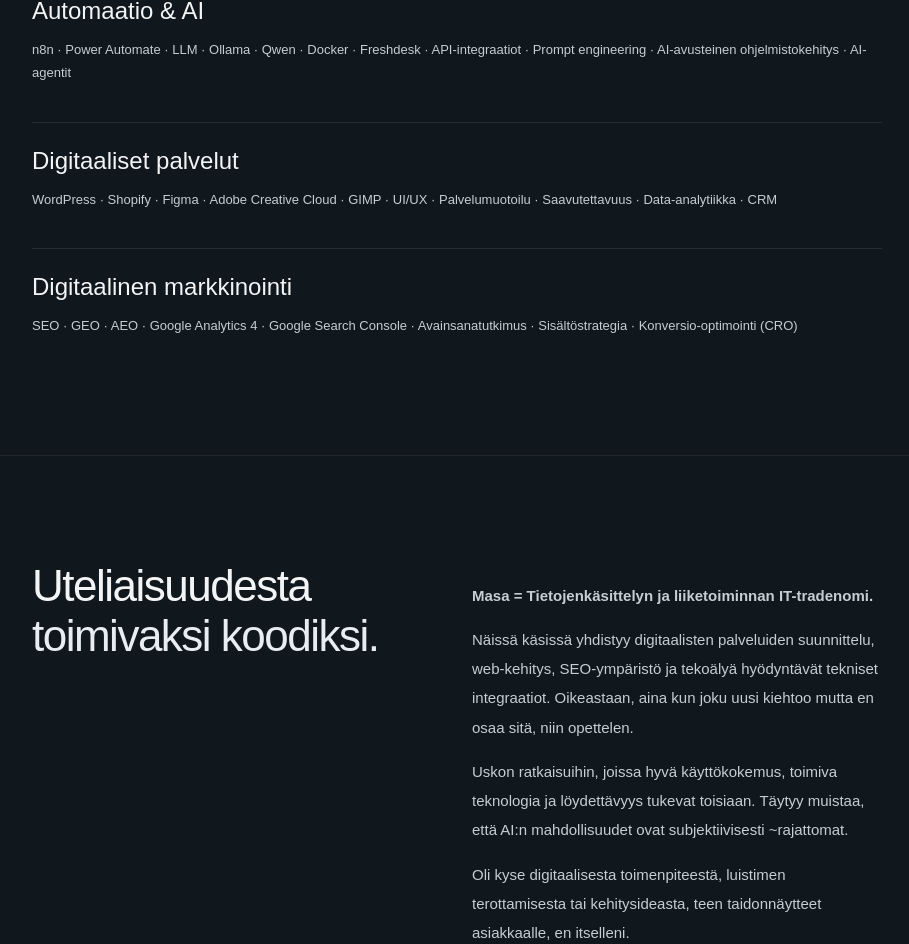
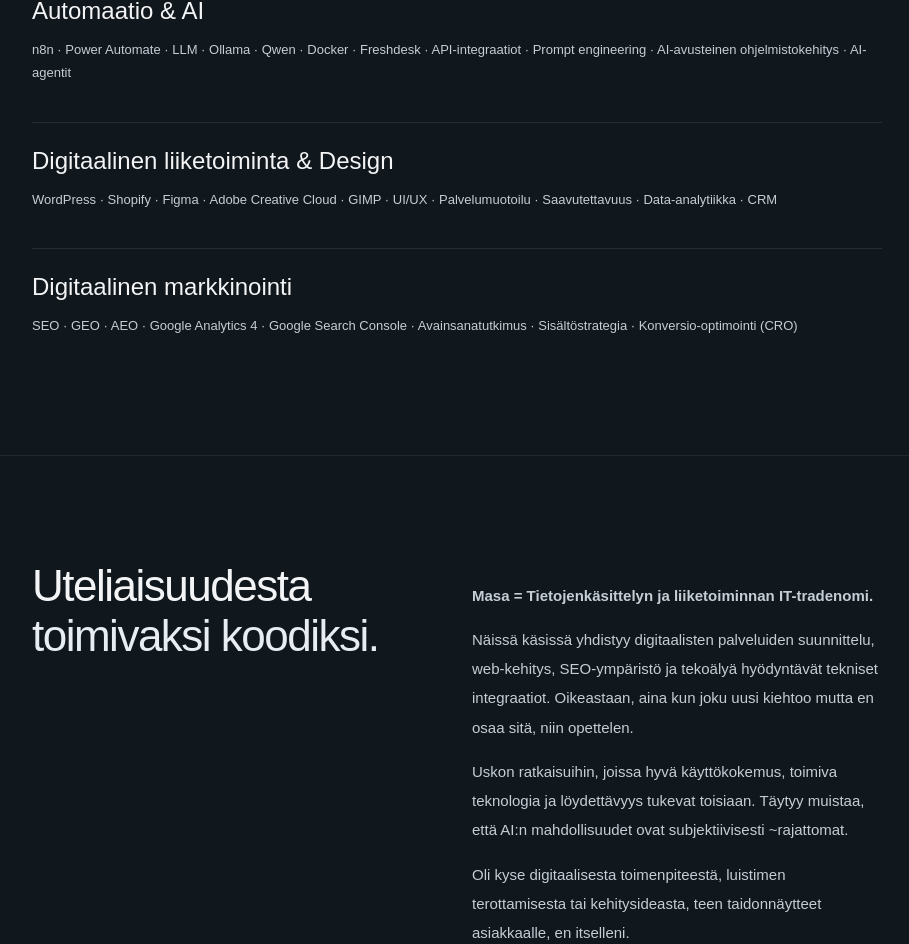
Before and after one commit to ylkka0/Portfolio, a React (Vite) app: page / in a window 1280 px wide. Shown: the part 3571-4515 px from the top of the page, without its empty margins (183-1092 px from the left). Built offline with nearby package versions, Linux system fonts and the light colour scheme.

Commit message:
Rename digital services skills category

```diff
--- a/src/App.tsx
+++ b/src/App.tsx
@@ -70,7 +70,7 @@ const projects: Project[] = [
 const stack = [
   { title: 'Kehitys', items: 'TypeScript · HTML · CSS · Python · C# · SQL · Git · GitHub · REST API · Unity · Cloudflare · React · Vite' },
   { title: 'Automaatio & AI', items: 'n8n · Power Automate · LLM · Ollama · Qwen · Docker · Freshdesk · API-integraatiot · Prompt engineering · AI-avusteinen ohjelmistokehitys · AI-agentit' },
-  { title: 'Digitaaliset palvelut', items: 'WordPress · Shopify · Figma · Adobe Creative Cloud · GIMP · UI/UX · Palvelumuotoilu · Saavutettavuus · Data-analytiikka · CRM' },
+  { title: 'Digitaalinen liiketoiminta & Design', items: 'WordPress · Shopify · Figma · Adobe Creative Cloud · GIMP · UI/UX · Palvelumuotoilu · Saavutettavuus · Data-analytiikka · CRM' },
   { title: 'Digitaalinen markkinointi', items: 'SEO · GEO · AEO · Google Analytics 4 · Google Search Console · Avainsanatutkimus · Sisältöstrategia · Konversio-optimointi (CRO)' },
 ];
 
```
